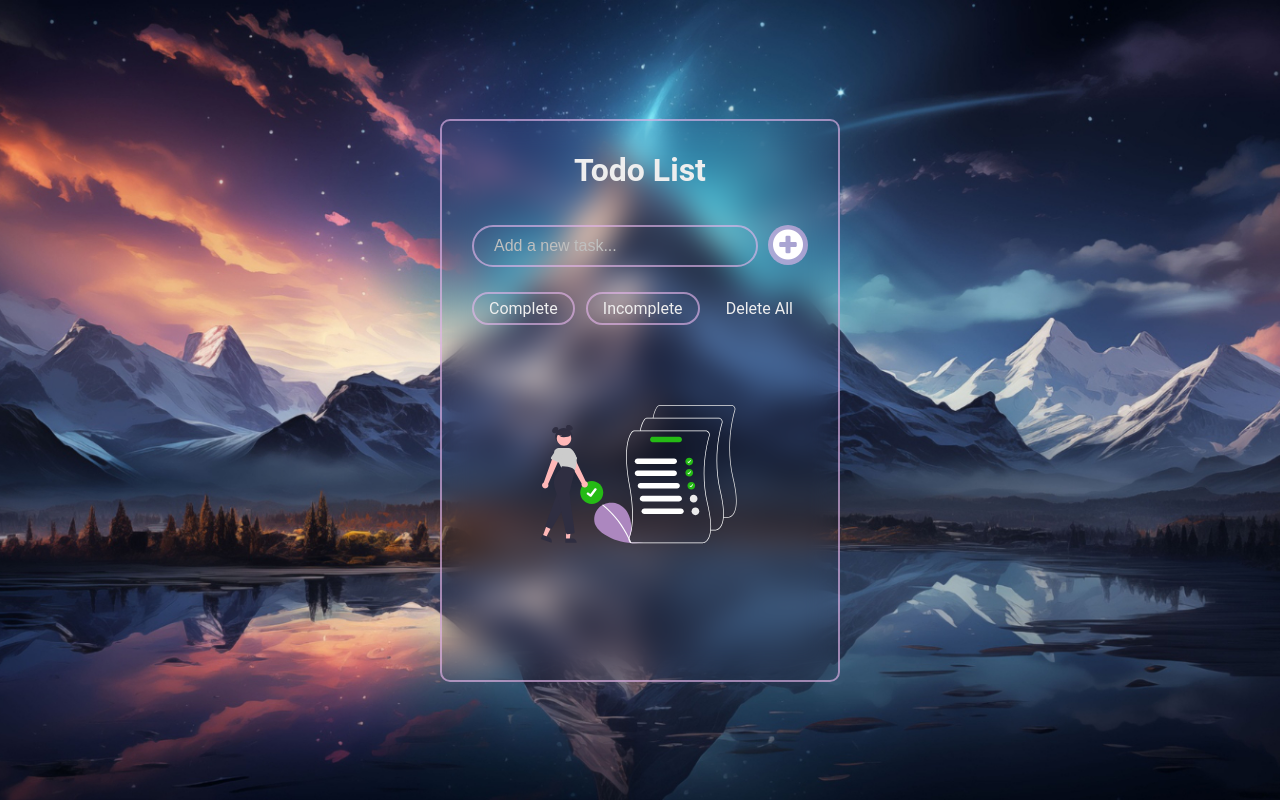
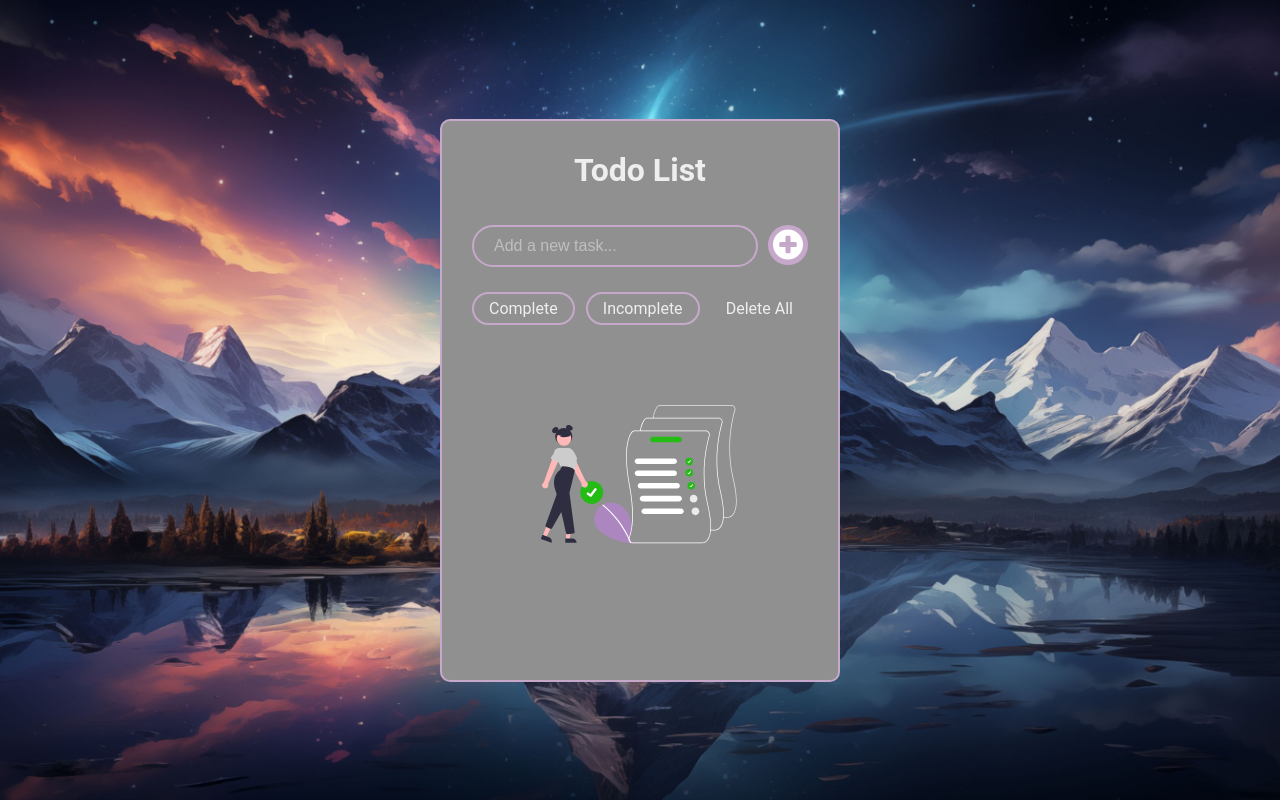
Before and after one commit to sureshnayak21/To-do-list-, a plain HTML site: page index.html in a window 1280 px wide. Drawn offline with Linux system fonts and the light colour scheme.

Commit message:
Update style.css

```diff
--- a/style.css
+++ b/style.css
@@ -22,7 +22,7 @@ body {
   height: auto;
   min-height: 400px;
   padding: 30px;
-  background: transparent;
+  background: #909090;
   border: 2px solid #e6b7eca1;
   border-radius: 10px;
   backdrop-filter: blur(15px);
```
